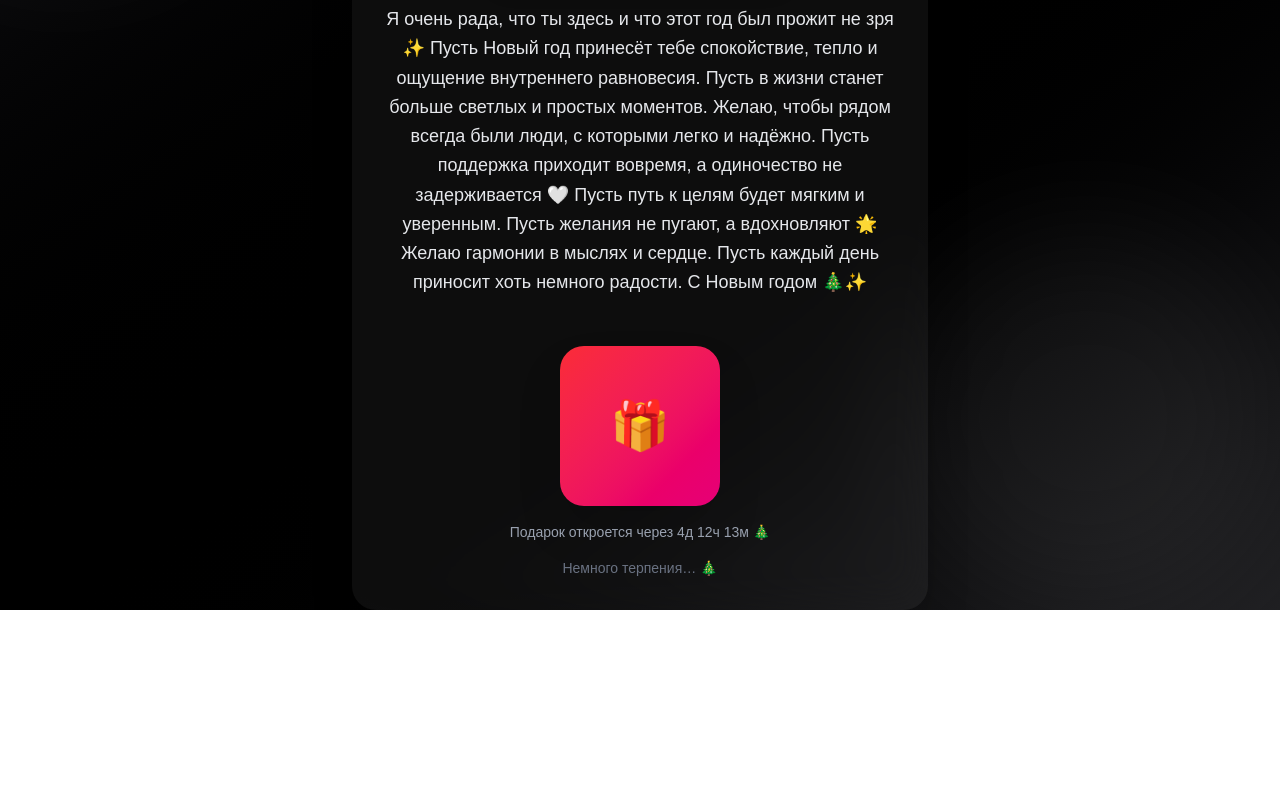
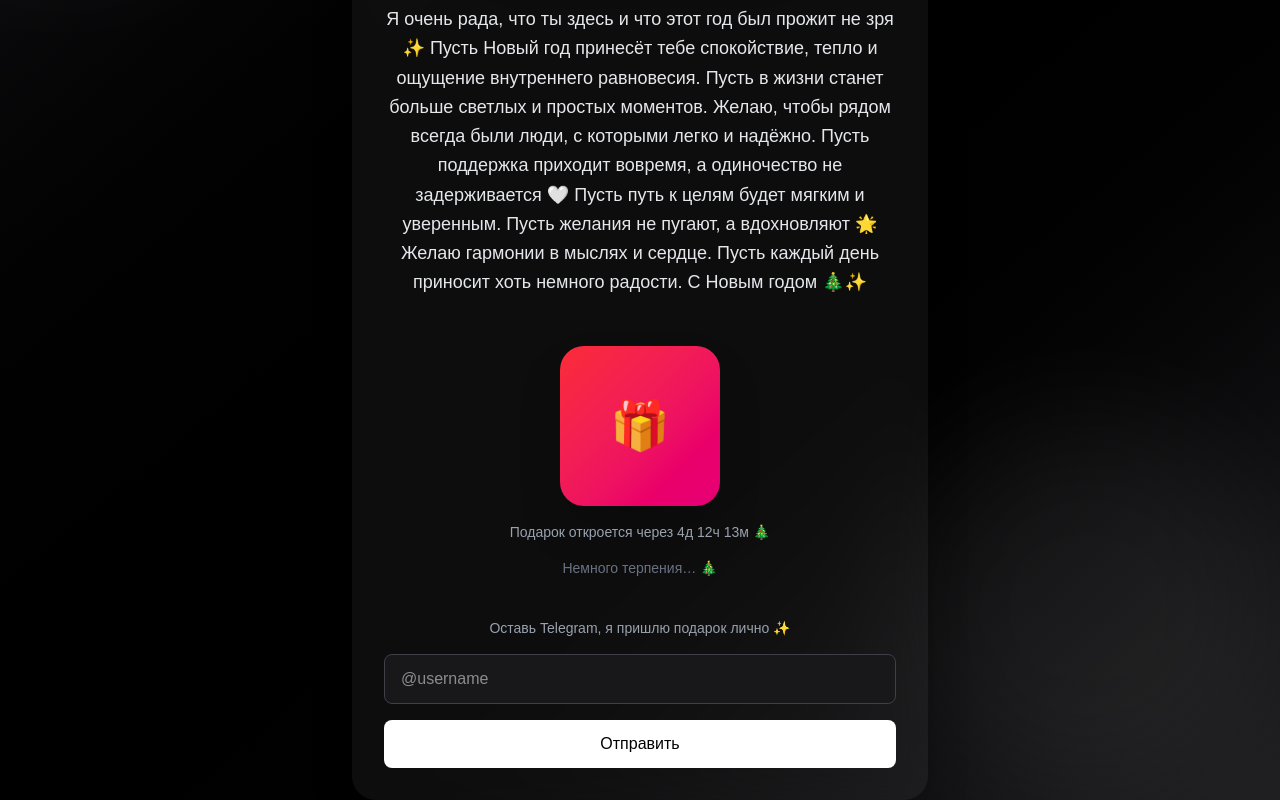
Before and after one commit to 20dinara03/New-Year-Present, a Next.js app in the folder newyear-gift/: page /greeting in a window 1280 px wide. Shown: the part 289-1089 px from the top of the page. Before the commit the page ends 899 px from the top, so only its background shows below. Built offline with nearby package versions, Linux system fonts and the light colour scheme.

Commit message:
adding: telegram reminder

```diff
--- /dev/null
+++ b/newyear-gift/app/api/register/route.ts
@@ -0,0 +1,42 @@
+import { NextResponse } from "next/server";
+import { supabase } from "@/lib/supabase";
+import { sendTelegramMessage } from "@/lib/telegram";
+
+export async function POST(req: Request) {
+    try {
+        const { name, telegram } = await req.json();
+
+        if (!telegram || !telegram.startsWith("@")) {
+            return NextResponse.json(
+                { error: "Invalid telegram" },
+                { status: 400 }
+            );
+        }
+
+        // 1️⃣ сохраняем пользователя
+        const { error } = await supabase
+            .from("users")
+            .insert([
+                {
+                    name,
+                    telegram,
+                    locale: "ru",
+                },
+            ]);
+
+        if (error) throw error;
+
+        // 2️⃣ уведомление тебе
+        await sendTelegramMessage(
+            `🎁 Новый контакт\n\nИмя: ${name}\nTelegram: ${telegram}`
+        );
+
+        return NextResponse.json({ success: true });
+    } catch (e) {
+        console.error(e);
+        return NextResponse.json(
+            { error: "Server error" },
+            { status: 500 }
+        );
+    }
+}
--- a/newyear-gift/app/greeting/GreetingContent.tsx
+++ b/newyear-gift/app/greeting/GreetingContent.tsx
@@ -4,6 +4,7 @@ import { useSearchParams } from "next/navigation";
 import { motion, type Variants } from "framer-motion";
 import { greetings } from "@/data/greetings";
 import GiftSection from "@/components/GiftSection";
+import TelegramForm from "@/components/TelegramForm";
 
 const container: Variants = {
     hidden: { opacity: 0 },
@@ -126,6 +127,7 @@ export default function GreetingContent() {
                     ))}
                 </motion.p>
                 <GiftSection />
+                <TelegramForm name={title.replace(/ ✨| 🤍| 🎄/, "")} />
             </motion.div>
         </main>
     );
--- a/newyear-gift/components/TelegramForm.tsx
+++ b/newyear-gift/components/TelegramForm.tsx
@@ -0,0 +1,84 @@
+"use client";
+
+import { useState } from "react";
+import { motion } from "framer-motion";
+
+export default function TelegramForm({ name }: { name: string }) {
+    const [telegram, setTelegram] = useState("");
+    const [sent, setSent] = useState(false);
+    const [loading, setLoading] = useState(false);
+
+    const handleSubmit = async () => {
+        if (!telegram.startsWith("@")) return;
+
+        setLoading(true);
+
+        await fetch("/api/register", {
+            method: "POST",
+            headers: { "Content-Type": "application/json" },
+            body: JSON.stringify({
+                name,
+                telegram,
+            }),
+        });
+
+        setSent(true);
+        setLoading(false);
+    };
+
+    if (sent) {
+        return (
+            <motion.p
+                initial={{ opacity: 0 }}
+                animate={{ opacity: 1 }}
+                className="text-green-400 mt-6"
+            >
+                Я напишу тебе 🎁
+            </motion.p>
+        );
+    }
+
+    return (
+        <motion.div
+            initial={{ opacity: 0, y: 10 }}
+            animate={{ opacity: 1, y: 0 }}
+            className="mt-10 space-y-4"
+        >
+            <p className="text-sm text-gray-400">
+                Оставь Telegram, я пришлю подарок лично ✨
+            </p>
+
+            <input
+                value={telegram}
+                onChange={(e) => setTelegram(e.target.value)}
+                placeholder="@username"
+                className="
+                    w-full
+                    rounded-lg
+                    bg-zinc-900
+                    border border-zinc-700
+                    px-4 py-3
+                    text-white
+                    outline-none
+                "
+            />
+
+            <button
+                onClick={handleSubmit}
+                disabled={loading}
+                className="
+                    w-full
+                    rounded-lg
+                    bg-white
+                    text-black
+                    py-3
+                    font-medium
+                    hover:bg-gray-200
+                    transition
+                "
+            >
+                {loading ? "Отправка..." : "Отправить"}
+            </button>
+        </motion.div>
+    );
+}
--- a/newyear-gift/lib/telegram.ts
+++ b/newyear-gift/lib/telegram.ts
@@ -0,0 +1,23 @@
+export async function sendTelegramMessage(text: string) {
+    const token = process.env.TELEGRAM_BOT_TOKEN;
+    const chatId = process.env.TELEGRAM_CHAT_ID;
+
+    if (!token || !chatId) {
+        console.warn("Telegram env variables are missing");
+        return;
+    }
+
+    const url = `https://api.telegram.org/bot${token}/sendMessage`;
+
+    await fetch(url, {
+        method: "POST",
+        headers: {
+            "Content-Type": "application/json",
+        },
+        body: JSON.stringify({
+            chat_id: chatId,
+            text,
+            parse_mode: "HTML",
+        }),
+    });
+}
```
